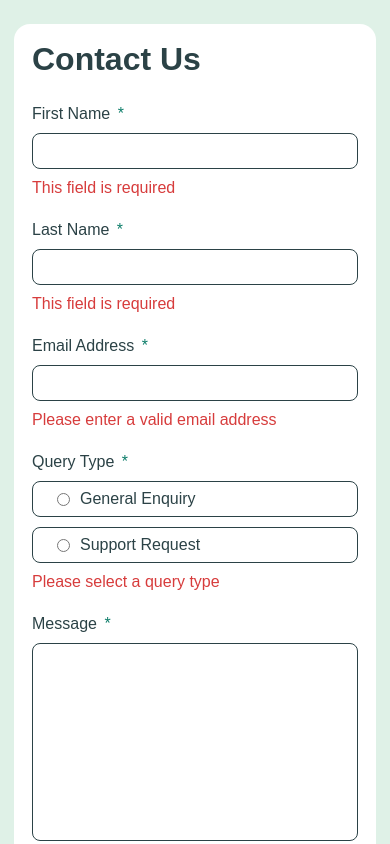
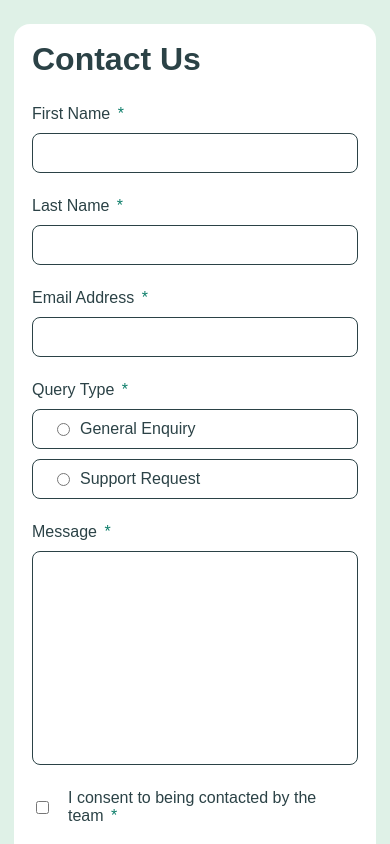
Before and after one commit to jpzs444/contact-form, a React (Vite) app: page / in a window 390 px wide. Shown: the top 844 px of the page. Built offline with nearby package versions, Linux system fonts and the light colour scheme; a web font is replaced by a local one.

Commit message:
style: Finalize form styles and apply media queries

```diff
--- a/src/App.jsx
+++ b/src/App.jsx
@@ -1,6 +1,6 @@
 function App() {
   return(
-    <div>
+    <div className="form-wrapper">
       <form className="form" action="">
         <h1 className="form__title">Contact Us</h1>
         {/* For name */}
@@ -41,7 +41,7 @@ function App() {
         {/* For message */}
         <div className="field">
           <label htmlFor="message">Message <span className="asterisk">*</span></label>
-          <textarea rows={10} className="field__string-input" name="message" id="message" required aria-required="true" aria-describedby="message-error" aria-invalid="true"></textarea>
+          <textarea rows={8} className="field__string-input" name="message" id="message" required aria-required="true" aria-describedby="message-error" aria-invalid="true"></textarea>
           <p className="field__error" id="message-error" role="alert">This field is required</p>
         </div>
 
--- a/src/scss/components/_field.scss
+++ b/src/scss/components/_field.scss
@@ -3,6 +3,7 @@
 .field {
   display: flex;
   flex-direction: column;
+  flex-grow: 1;
   row-gap: u.rem(10);
 
   &__string-input {
@@ -10,9 +11,9 @@
   }
 
   &__error {
-    // display: none;
+    display: none;
+    margin: u.rem(0);
     font-size: u.rem(16);
-    margin: u.rem(0);
     color: var(--color-red);
   }
 }
@@ -21,18 +22,13 @@
   margin: u.rem(0);
 }
 
-.radio-group {
-  display: flex;
-  flex-direction: column;
-  row-gap: u.rem(10);
-}
-
 .radio-option__label {
   display: flex;
   align-items: center;
+  flex-grow: 1;
   column-gap: u.rem(10);
   @include u.field-input;
-  padding: u.rem(8) u.rem(24);
+  padding: u.rem(10) u.rem(24);
 
   input[type="radio"] {
     margin: auto 0;
@@ -55,12 +51,17 @@
 
 textarea {
   resize: none;
+  line-height: 1.5;
+
+  @include u.breakpoint(large) {
+    height: u.rem(96);
+  }
 }
 
 .consent-field {
   display: flex;
+  align-items: center;
   column-gap: u.rem(16);
-  align-items: center;
   padding-right: u.rem(28);
 
   input[type="checkbox"]:checked {
@@ -69,8 +70,8 @@ textarea {
 }
 
 .asterisk {
+  margin-left: u.rem(3);
   color: var(--color-green-medium);
-  margin-left: u.rem(3);
 }
 
 input[type="submit"] {
--- a/src/scss/components/_form.scss
+++ b/src/scss/components/_form.scss
@@ -4,10 +4,19 @@
   display: flex;
   flex-direction: column;
   row-gap: u.rem(24);
+  width: 100%;
+  max-width: u.rem(720);
   margin: u.rem(24) u.rem(14);
   padding: u.rem(18);
   background-color: var(--color-white);
   border-radius: u.rem(16);
+
+  &-wrapper {
+    display: flex;
+    justify-content: center;
+    align-items: center;
+    min-height: 100vh;
+  }
 
   &__title {
     margin-bottom: u.rem(4);
@@ -19,9 +28,26 @@
     padding: u.rem(12) u.rem(16);
   }
 
-  .name-wrapper {
+  .name-wrapper,
+  .radio-group {
     display: flex;
     flex-direction: column;
+
+    @include u.breakpoint(small) {
+      flex-direction: row;
+      column-gap: u.rem(24);
+    }
+  }
+
+  .name-wrapper {
     row-gap: u.rem(24);
   }
+
+  .radio-group {
+    row-gap: u.rem(10);
+  }
+
+  @include u.breakpoint(small) {
+    padding: u.rem(32);
+  }
 }
--- a/src/scss/utils/_mixins.scss
+++ b/src/scss/utils/_mixins.scss
@@ -1,7 +1,8 @@
 @use 'functions' as f;
 
 $breakpoints: (
-  'medium': f.em(700),
+  'small': f.em(576),
+  'medium': f.em(768),
   'large': f.em(1200),
 );
 
@@ -20,7 +21,7 @@ $breakpoints: (
 @mixin field-input {
     font-family: 'Karla', Arial, Helvetica, sans-serif;
     font-size: f.rem(16);
-    padding: f.rem(8) f.rem(16);
+    padding: f.rem(10) f.rem(16);
     border: f.rem(1) solid var(--color-grey-darker);
     border-radius: f.rem(8);
 
```
